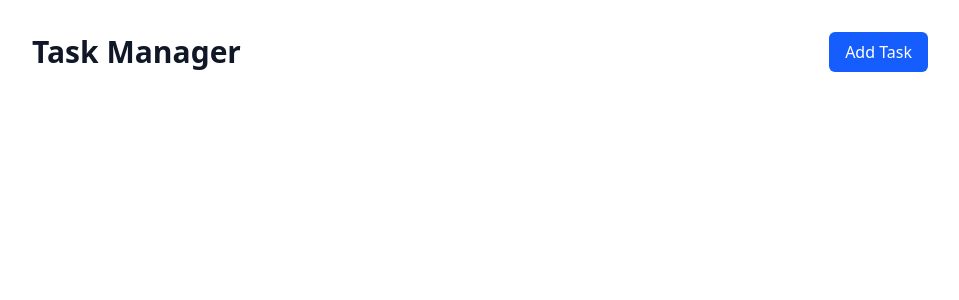
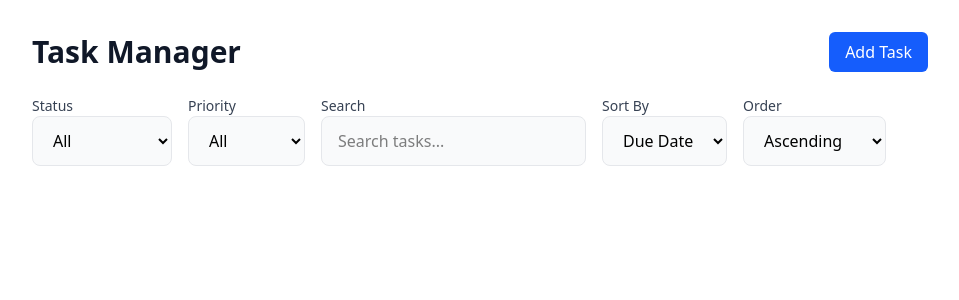
Before and after one commit to Elijahscriptdev/task-management-app, a React (Vite) app: page / in a window 1280 px wide. Shown: the top 300 px of the page, without its empty margins (160-1119 px from the left). Built offline with nearby package versions, Linux system fonts and the light colour scheme.

Commit message:
added the filters and search

```diff
--- a/src/App.tsx
+++ b/src/App.tsx
@@ -5,11 +5,24 @@ import ErrorBoundary from "./components/ErrorBoundary";
 import { useTaskManager } from "./hooks/useTaskManager";
 import TaskList from "./components/TaskList";
 import type { Task } from "./types/task";
+import TaskFilter from "./components/TaskFilter";
+import TaskSearch from "./components/TaskSearch";
+import TaskSort from "./components/TaskSort";
 
 const App: React.FC = () => {
   const [isModalOpen, setIsModalOpen] = useState<boolean>(false);
 
-  const { addTask, tasks, deleteTask } = useTaskManager();
+  const {
+    tasks,
+    filter,
+    search,
+    sort,
+    addTask,
+    deleteTask,
+    setFilter,
+    setSearch,
+    setSort,
+  } = useTaskManager();
 
   const [selectedTask, setSelectedTask] = useState<Task | undefined>(undefined);
 
@@ -28,6 +41,12 @@ const App: React.FC = () => {
               >
                 Add Task
               </button>
+            </div>
+
+            <div className="flex flex-wrap gap-4 mb-4 w-full">
+              <TaskFilter filter={filter} setFilter={setFilter} />
+              <TaskSearch search={search} setSearch={setSearch} />
+              <TaskSort sort={sort} setSort={setSort} />
             </div>
 
             <TaskList
--- a/src/components/TaskDetails.tsx
+++ b/src/components/TaskDetails.tsx
@@ -1,15 +1,13 @@
-import React, { useState } from "react";
+import React from "react";
 import type { Task } from "../types/task";
-import { Modal } from "./Modal";
 
 interface TaskListProps {
   details: Task;
   onCancel: () => void;
 }
 
-const TaskDetails: React.FC<TaskListProps> = React.memo(({ details, onCancel }) => {
-  // const [isModalOpen, setIsModalOpen] = useState<boolean>(false);
-
+const TaskDetails: React.FC<TaskListProps> = React.memo(
+  ({ details }) => {
     return (
       <div>
         <div className="bg-white p-4 rounded shadow flex justify-between items-center">
@@ -45,6 +43,7 @@ const TaskDetails: React.FC<TaskListProps> = React.memo(({ details, onCancel })
         </div>
       </div>
     );
-});
+  }
+);
 
 export default TaskDetails;
--- /dev/null
+++ b/src/components/TaskFilter.tsx
@@ -0,0 +1,48 @@
+import React from "react"
+import type { TaskState, Status, Priority } from "../types/task"
+
+interface TaskFilterProps {
+  filter: TaskState["filter"]
+  setFilter: (filter: Partial<TaskState["filter"]>) => void
+}
+
+const TaskFilter: React.FC<TaskFilterProps> = React.memo(({ filter, setFilter }) => {
+  return (
+    <div className="flex space-x-4">
+      <div>
+        <label htmlFor="statusFilter" className="block text-sm font-medium text-gray-700">
+          Status
+        </label>
+        <select
+          id="statusFilter"
+          value={filter.status}
+          onChange={(e) => setFilter({ status: e.target.value as Status | "all" })}
+          className="block w-full px-4 py-3 rounded-lg bg-gray-50 border border-gray-200 form-input-shadow focus:border-primary focus:ring-2 focus:ring-primary/20 outline-none"
+        >
+          <option value="all">All</option>
+          <option value="to-do">To Do</option>
+          <option value="in-progress">In Progress</option>
+          <option value="done">Done</option>
+        </select>
+      </div>
+      <div>
+        <label htmlFor="priorityFilter" className="block text-sm font-medium text-gray-700">
+          Priority
+        </label>
+        <select
+          id="priorityFilter"
+          value={filter.priority}
+          onChange={(e) => setFilter({ priority: e.target.value as Priority | "all" })}
+          className="block w-full px-4 py-3 rounded-lg bg-gray-50 border border-gray-200 form-input-shadow focus:border-primary focus:ring-2 focus:ring-primary/20 outline-none"
+        >
+          <option value="all">All</option>
+          <option value="low">Low</option>
+          <option value="medium">Medium</option>
+          <option value="high">High</option>
+        </select>
+      </div>
+    </div>
+  )
+})
+
+export default TaskFilter
--- a/src/components/TaskForm.tsx
+++ b/src/components/TaskForm.tsx
@@ -186,13 +186,13 @@ export const TaskForm: React.FC<TaskFormProps> = ({
         <button
           type="button"
           onClick={onCancel}
-          className="px-6 py-3 text-sm font-medium text-gray-700 bg-white border border-gray-200 rounded-lg hover:bg-gray-50 hover:border-gray-300 form-input-shadow transition-all duration-200"
+          className="cursor-pointer px-6 py-3 text-sm font-medium text-gray-700 bg-white border border-gray-200 rounded-lg hover:bg-gray-50 hover:border-gray-300 form-input-shadow transition-all duration-200"
         >
           Cancel
         </button>
         <button
           type="submit"
-          className="px-6 py-3 text-sm font-medium bg-primary hover:bg-primary/90 rounded-lg shadow-lg shadow-primary/25 transition-all duration-200"
+          className="cursor-pointer px-6 py-3 text-sm font-medium bg-primary hover:bg-primary/90 rounded-lg shadow-lg shadow-primary/25 transition-all duration-200"
         >
           {initialData ? "Update Task" : "Add Task"}
         </button>
--- /dev/null
+++ b/src/components/TaskSearch.tsx
@@ -0,0 +1,26 @@
+import React from "react"
+
+interface TaskSearchProps {
+  search: string
+  setSearch: (search: string) => void
+}
+
+const TaskSearch: React.FC<TaskSearchProps> = React.memo(({ search, setSearch }) => {
+  return (
+    <div>
+      <label htmlFor="search" className="block text-sm font-medium text-gray-700">
+        Search
+      </label>
+      <input
+        type="text"
+        id="search"
+        value={search}
+        onChange={(e) => setSearch(e.target.value)}
+        placeholder="Search tasks..."
+        className="block w-full px-4 py-3 rounded-lg bg-gray-50 border border-gray-200 form-input-shadow focus:border-primary focus:ring-2 focus:ring-primary/20 outline-none"
+        />
+    </div>
+  )
+})
+
+export default TaskSearch
--- /dev/null
+++ b/src/components/TaskSort.tsx
@@ -0,0 +1,44 @@
+import React from "react"
+import type { TaskState } from "../types/task"
+
+interface TaskSortProps {
+  sort: TaskState["sort"]
+  setSort: (sort: TaskState["sort"]) => void
+}
+
+const TaskSort: React.FC<TaskSortProps> = React.memo(({ sort, setSort }) => {
+  return (
+    <div className="flex space-x-4">
+      <div>
+        <label htmlFor="sortBy" className="block text-sm font-medium text-gray-700">
+          Sort By
+        </label>
+        <select
+          id="sortBy"
+          value={sort.by}
+          onChange={(e) => setSort({ ...sort, by: e.target.value as "dueDate" | "priority" })}
+          className="block w-full px-4 py-3 rounded-lg bg-gray-50 border border-gray-200 form-input-shadow focus:border-primary focus:ring-2 focus:ring-primary/20 outline-none"
+        >
+          <option value="dueDate">Due Date</option>
+          <option value="priority">Priority</option>
+        </select>
+      </div>
+      <div>
+        <label htmlFor="sortOrder" className="block text-sm font-medium text-gray-700">
+          Order
+        </label>
+        <select
+          id="sortOrder"
+          value={sort.order}
+          onChange={(e) => setSort({ ...sort, order: e.target.value as "asc" | "desc" })}
+          className="block w-full px-4 py-3 rounded-lg bg-gray-50 border border-gray-200 form-input-shadow focus:border-primary focus:ring-2 focus:ring-primary/20 outline-none"
+        >
+          <option value="asc">Ascending</option>
+          <option value="desc">Descending</option>
+        </select>
+      </div>
+    </div>
+  )
+})
+
+export default TaskSort
```
Lines whose indentation alone changed are shown as unchanged.
